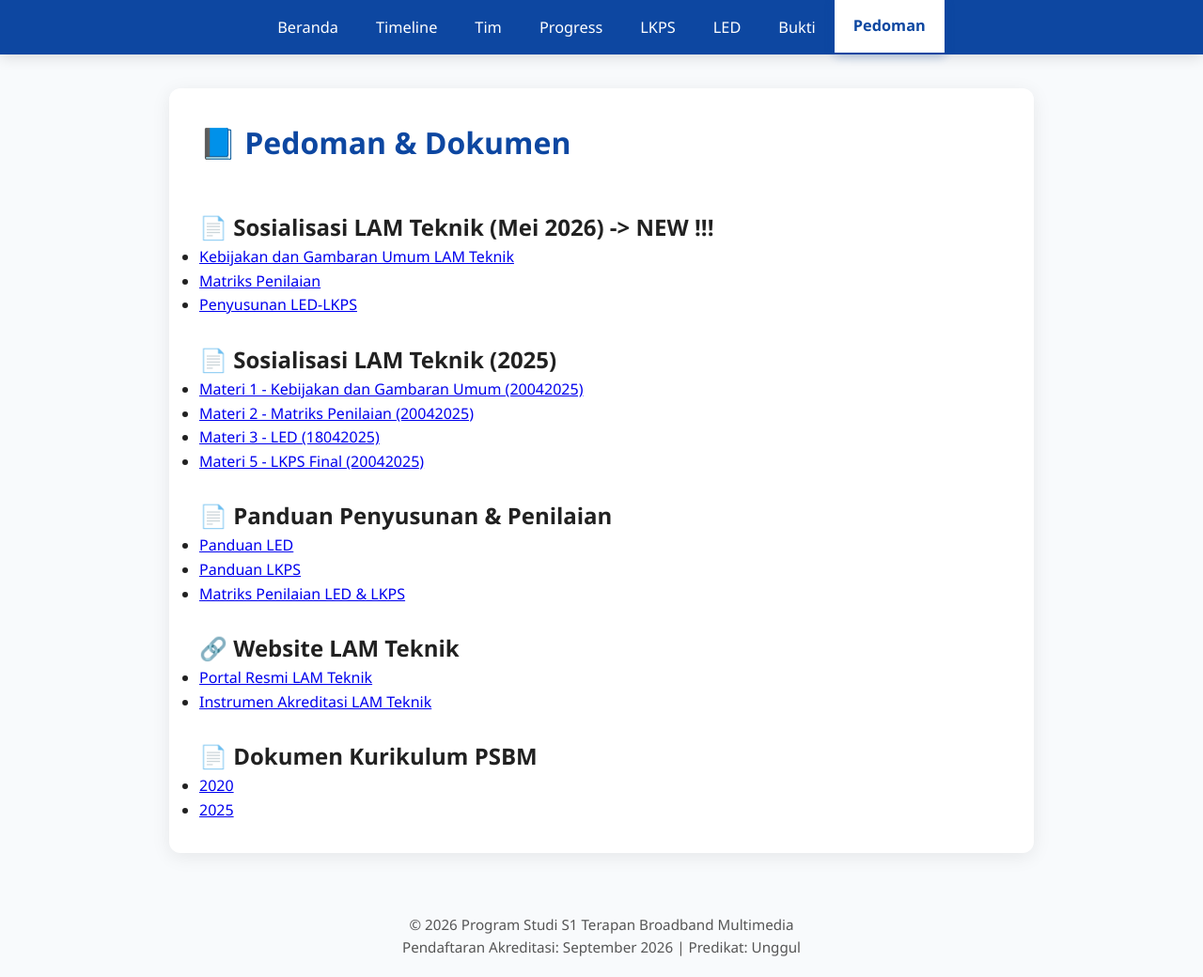
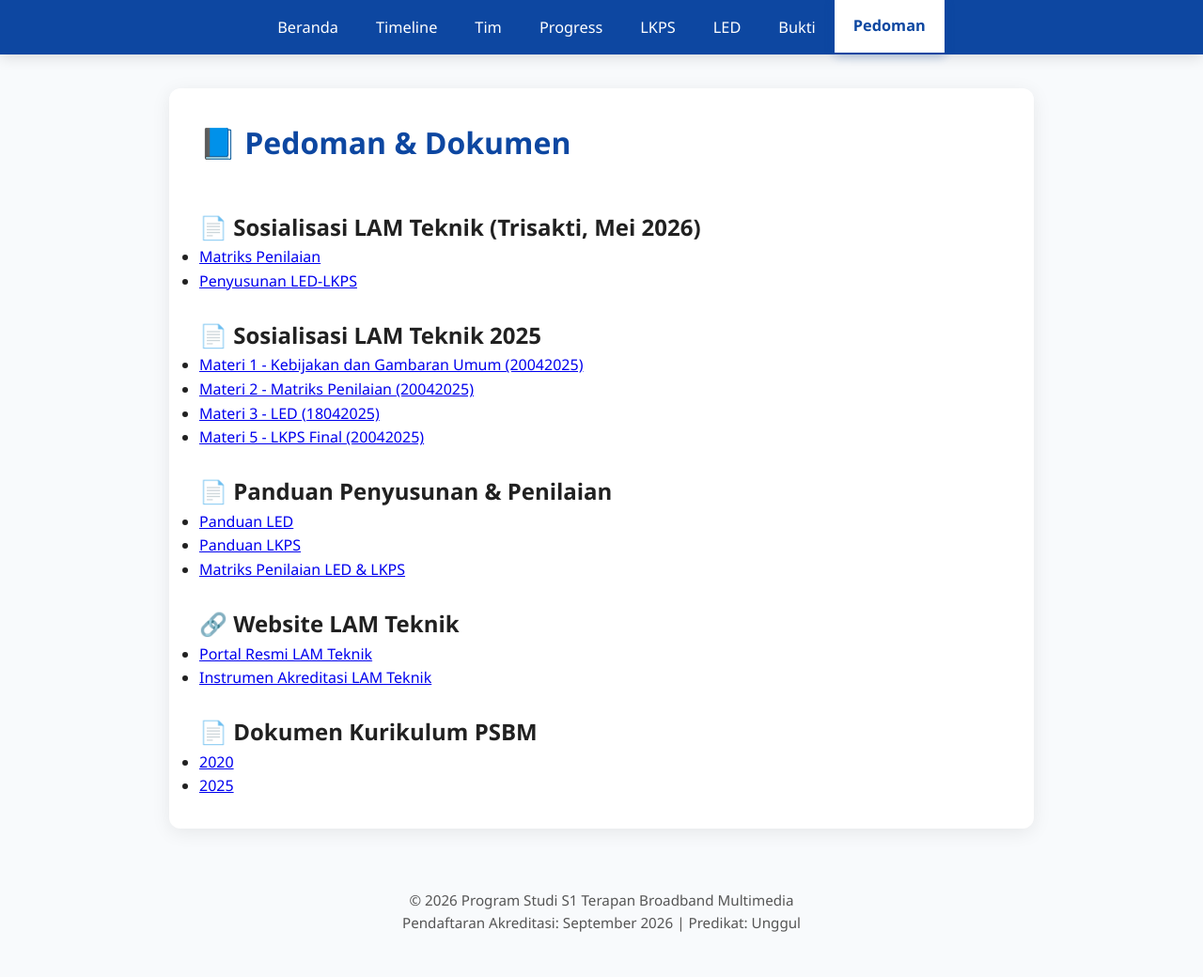
Before and after one commit to portal-psbm/aksibm-26, a Jekyll site: the page built from pedoman.md, in a window 1280 px wide and 1040 px high. Shown: the whole window at 94% size. Built offline with Jekyll 4.4.1, drawn with Linux system fonts in a browser that asks for light colours.

Commit message:
Upload modul PDF pedoman

```diff
--- a/pedoman.md
+++ b/pedoman.md
@@ -7,12 +7,11 @@ permalink: /pedoman/
 # 📘 Pedoman & Dokumen
 <br>
 
-## 📄 Sosialisasi LAM Teknik (Mei 2026) -> NEW !!!
-   - [Kebijakan dan Gambaran Umum LAM Teknik](/aksibm-26/assets/pedoman/Materi1.pdf)
+## 📄 Sosialisasi LAM Teknik (Trisakti, Mei 2026)
    - [Matriks Penilaian](/aksibm-26/assets/pedoman/Matriks26.pdf)
    - [Penyusunan LED-LKPS](/aksibm-26/assets/pedoman/led_lkps.pdf) <br><br>
 
-## 📄 Sosialisasi LAM Teknik (2025)
+## 📄 Sosialisasi LAM Teknik 2025
    - [Materi 1 - Kebijakan dan Gambaran Umum (20042025)](/aksibm-26/assets/pedoman/kebijakan_dan_gambaran_umum.pdf)
    - [Materi 2 - Matriks Penilaian (20042025)](/aksibm-26/assets/pedoman/matriks_penilaian.pdf)
    - [Materi 3 - LED (18042025)](/aksibm-26/assets/pedoman/led.pdf)
```
